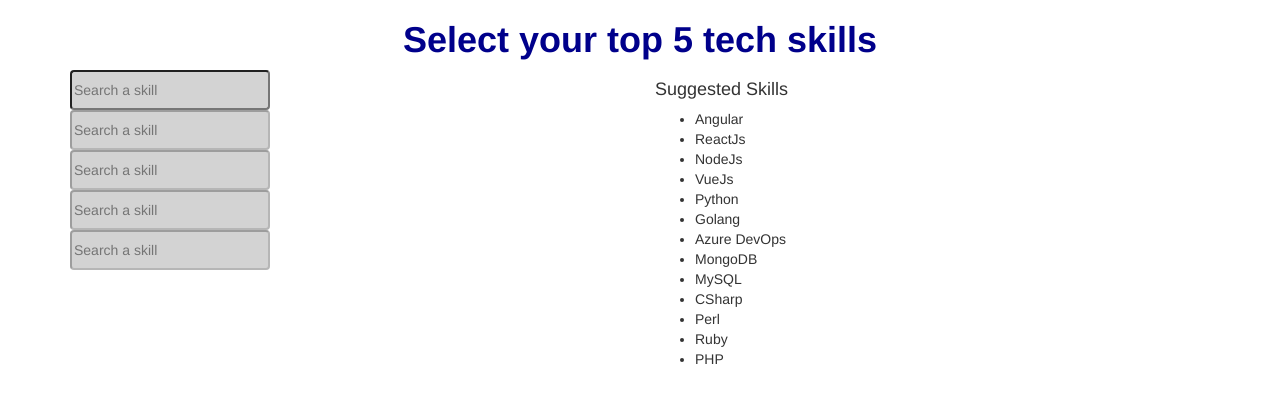
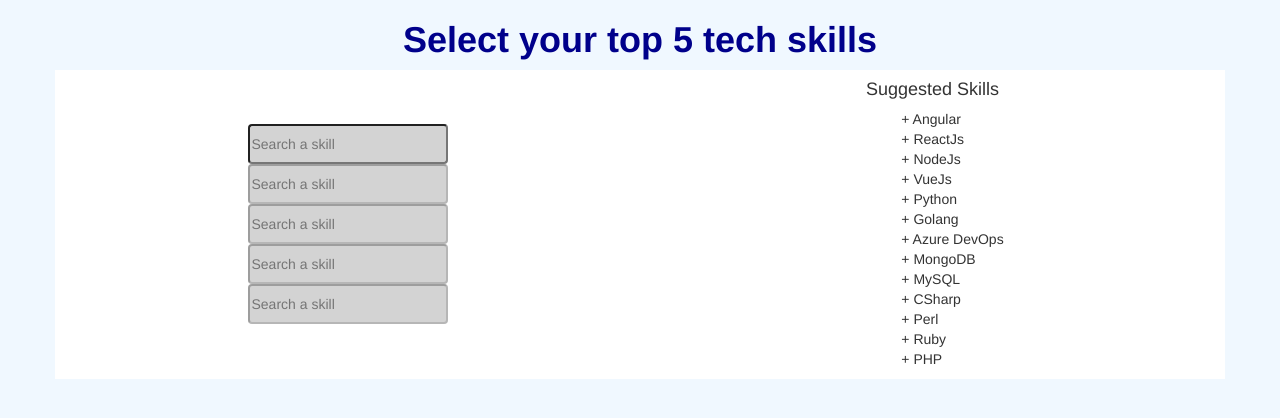
Before and after one commit to Christan10/ng-sortable-list-component, an Angular app: page / in a window 1280 px wide. Shown: the top 418 px of the page. Built offline with nearby package versions, Linux system fonts and the light colour scheme.

Commit message:
seventh commit styling and small changes

```diff
--- a/src/app/app.component.css
+++ b/src/app/app.component.css
@@ -4,43 +4,29 @@ h1{
     font-weight: bold;
 }
 
-/* .skills {
-    margin: 0 0 2em 0;
-    padding:0;
-    width: 15em;
-}
-.skills li {
+.col-md-6 {
     display: flex;
+    flex-direction: column;
+    justify-content: center;
+    align-items: center;
 }
 
-.skills button {
-    flex: 1;
-    cursor: pointer;
-    position: relative;
-    left: 0;
-    background-color: darkblue;
-    color: aliceblue;
-    margin: .5em;
-    padding: 0;
-    border-radius: 4px;
+.row {
     display: flex;
-    align-items: stretch;
-    height: 1.8em;
+    background-color: white;
 }
 
-.skills button:hover {
-    color:white;
-    background-color: grey;
-    left: .1em;
-} */
+ul {
+    list-style: none; /* Remove bullet points */
+    cursor: pointer; /* Add cursor pointer */
+}
 
-/* .skills .name {
-    align-self: center;
-    text-align: center;
-} */
+li:hover {
+    background-color: lightgray;
+    color: darkblue;
+    cursor: pointer;
+}
 
-/* .input-group input {
-    background-color: darkblue;
-    color: aliceblue;
-    border-radius: 5px;
-} */
+.cdk-drag {
+    cursor: pointer;
+}
--- a/src/app/app.component.html
+++ b/src/app/app.component.html
@@ -2,7 +2,8 @@
 <div class="container">
   <div class="row">
     <div class="col-md-6">
-      <ng-container *ngFor="let index of dropdownCountArray; let i = index">
+      <div cdkDropList (cdkDropListDropped)="onDrop($event)">
+        <div *ngFor="let index of dropdownCountArray; let i = index" cdkDrag>
           <app-filtered-dropdown
             [options]="skills"
             (skillSelected)="onSkillSelected($event)"
@@ -11,12 +12,13 @@
             [inputEnabled]="shouldEnableInput(i)"
             >
           </app-filtered-dropdown>
-      </ng-container>
+        </div>
+      </div>
     </div>
     <div class="col-md-6">
       <h4>Suggested Skills</h4>
       <ul>
-        <li *ngFor="let skill of skills" (click)="onSkillSelected(skill)">{{ skill.name }}</li>
+        <li *ngFor="let skill of skills" (click)="onSkillSelected(skill)">&plus; {{ skill.name }}</li>
       </ul>
     </div>
   </div>
--- a/src/app/app.component.ts
+++ b/src/app/app.component.ts
@@ -1,5 +1,6 @@
 import { Component } from '@angular/core';
 import { Skill, dataset } from './data';
+import { CdkDragDrop, moveItemInArray } from '@angular/cdk/drag-drop';
 
 @Component({
   selector: 'app-root',
@@ -33,6 +34,10 @@ export class AppComponent {
 
   shouldEnableInput(index: number): boolean {
     const emptyIndex = this.selectedSkills.findIndex(skill => !skill);
-  return emptyIndex === -1 || emptyIndex === index;
+    return emptyIndex === -1 || emptyIndex === index;
+  }
+
+  onDrop(event: CdkDragDrop<Skill[]>) {
+    moveItemInArray(this.selectedSkills, event.previousIndex, event.currentIndex);
   }
 }
--- a/src/app/filtered-dropdown/filtered-dropdown.component.html
+++ b/src/app/filtered-dropdown/filtered-dropdown.component.html
@@ -1,4 +1,4 @@
-<div>
+<div cdkDrag>
   <input
     class="custom-input"
     [(ngModel)]="filter"
--- a/src/styles.css
+++ b/src/styles.css
@@ -1 +1,3 @@
-/* You can add global styles to this file, and also import other style files */
+body {
+    background-color: aliceblue;
+}
```
Lines whose indentation alone changed are shown as unchanged.
